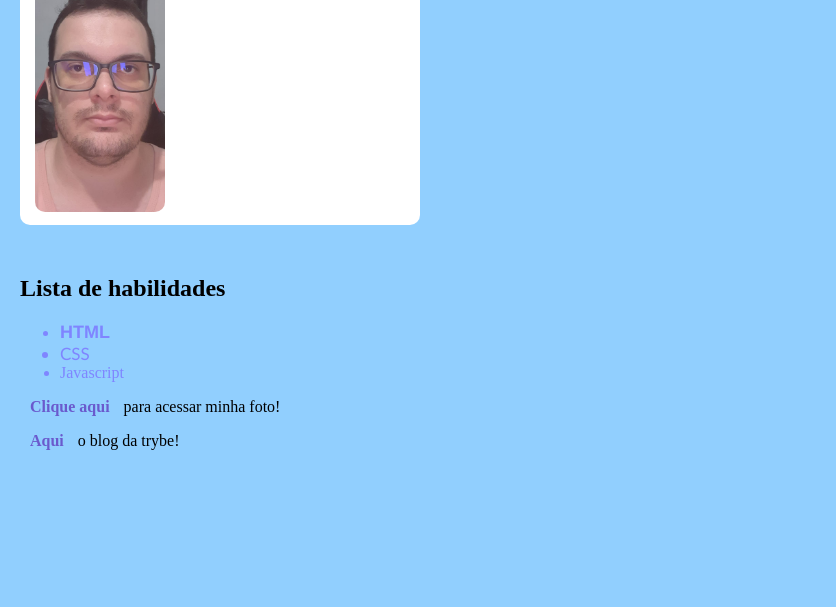
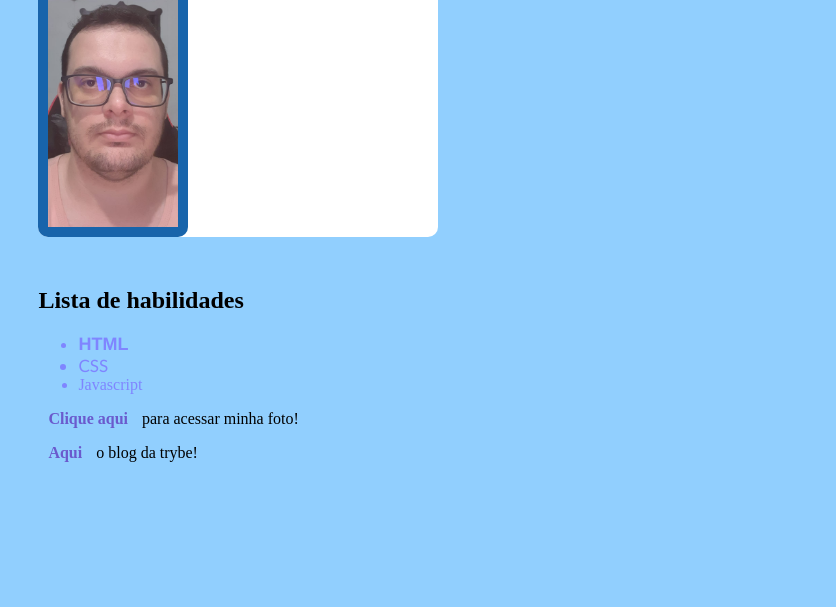
Before and after one commit to felipesegala/portifolio-trybe, a plain HTML site: page index.html in a window 1280 px wide. Shown: the part 193-800 px from the top of the page, without its empty margins (0-836 px from the left). Drawn offline with Linux system fonts and the light colour scheme.

Commit message:
pouca coisa mechida

```diff
--- a/style.css
+++ b/style.css
@@ -9,7 +9,7 @@
 
 body {
     background-color:#0190fe6e;
-    margin: 20px;
+    margin: 3%;
 }
 
 h1 {
@@ -45,14 +45,17 @@ img {
     width: 130px;
     border-radius: 10px;
     float: left;
-    margin: 13px 15px;
+    padding: 10px;
+    background-color: #1864ab;
+
 }
 
 .descricao {
     width: 400px;
-    height: 300px;
+    height: 294px;
     background-color: white;
     border-radius: 10px;
+    position: relative;
 }
 
 h2 {
```
